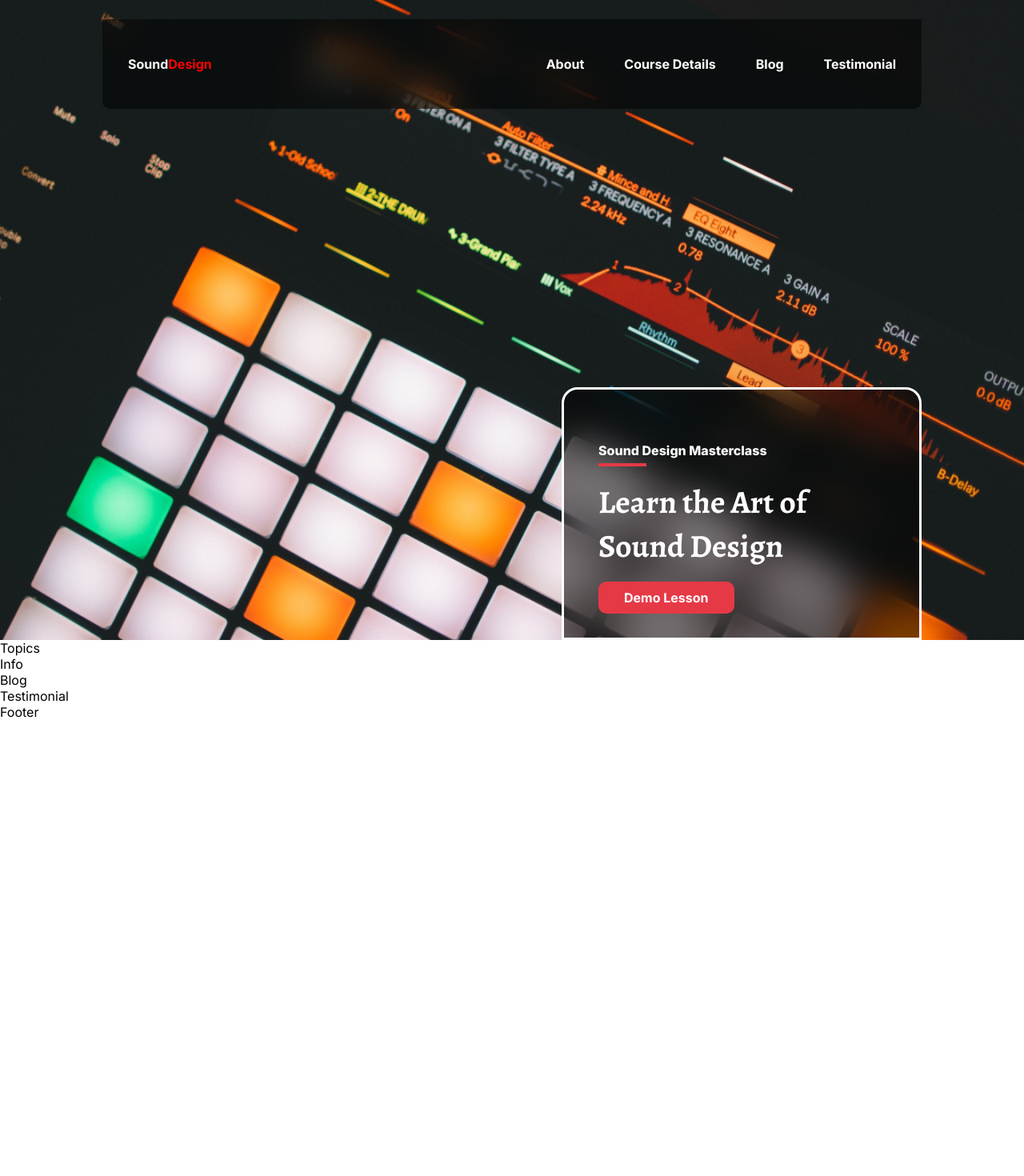
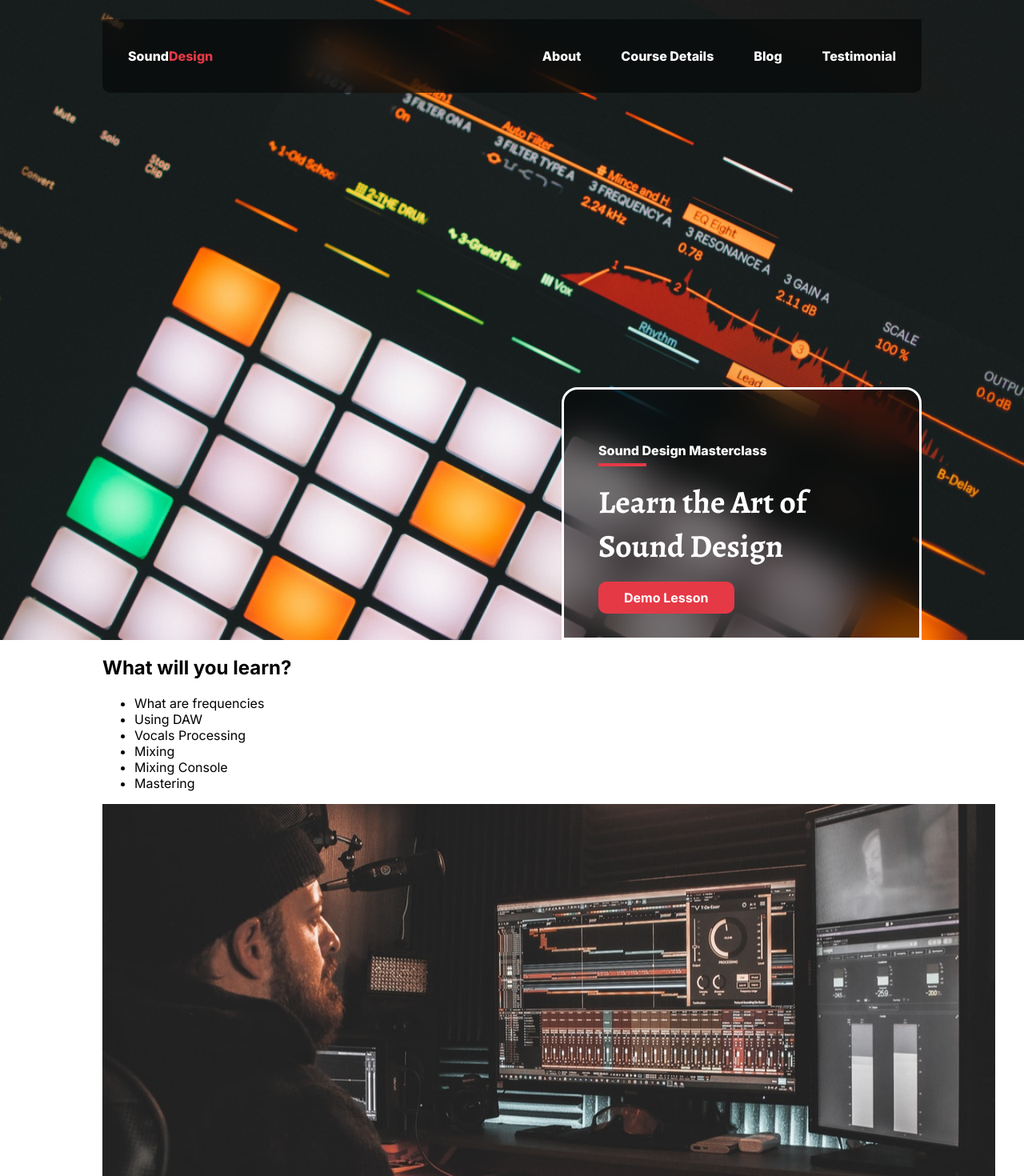
Before and after one commit to NCDinesh/Figma-React, a React (Vite) app: page / in a window 1280 px wide. Shown: the top 1470 px of the page at 80% size. Before the commit the page ends 900 px from the top, so only its background shows below. Built offline with nearby package versions, Linux system fonts and the light colour scheme.

Commit message:
Topics Ongoing

```diff
--- /dev/null
+++ b/src/assets/index.js
@@ -0,0 +1,18 @@
+import facebookicon from "./facebook.svg"
+import hero from "./hero.png"
+import instagram from "./instagram.svg"
+import post1 from "./post1.png"
+import post2 from "./post2.png"
+import post3 from "./post3.png"
+import post4 from "./post4.png"
+import post5 from "./post5.png"
+import post6 from "./post6.png"
+import post7 from "./post7.png"
+import post8 from "./post8.png"
+import student1 from "./student1.png"
+import student2 from "./student2.png"
+import student3 from "./student3.png"
+import twitter from "./twitter.svg"
+import bgelement1 from "./bgelement1.png"
+
+export {facebookicon, twitter,hero, instagram,post1,post2,post3,post4,post5,post6,post7,post8 , student1,student2,student3,bgelement1}
--- a/src/components/Navbar/Navbar.css
+++ b/src/components/Navbar/Navbar.css
@@ -13,7 +13,7 @@ nav{
   align-items: center;
   top: 24px;
   z-index: 300;
-  padding: 30px 32px;
+  padding: 20px 32px;
 
 }
 
@@ -21,15 +21,15 @@ nav ul {
   list-style: none;
   display: flex;
   gap:50px;
+  padding: 0;
 }
 
 nav a{
   color: white;
-  font-family:"Inter",sans-serif;
   font-size: 16px;
-  font-weight: bolder;
+  font-weight: 800;
 }
 
 nav .red{
-  color: red;
+  color: var(--red-color);
 }
--- a/src/components/Topics/Topics.css
+++ b/src/components/Topics/Topics.css
@@ -0,0 +1,5 @@
+/* .black{
+  background-color: black;
+  color: white;
+  padding: 0;
+} */
--- a/src/components/Topics/Topics.jsx
+++ b/src/components/Topics/Topics.jsx
@@ -1,8 +1,45 @@
-import React from "react";
+import React, { useState } from "react";
 import "./Topics.css";
+import {
+  post1,
+  post2,
+  post3,
+  post4,
+  post5,
+  post6,
+  post7,
+  post8,
+  bgelement1,
+} from "../../assets";
 
 const Topics = () => {
-  return <div>Topics</div>;
+  const [currentImage, setCurrentImage] = useState(post2);
+  return (
+    <section id="topics" className="black">
+      <div className="wrapper">
+        <h2> What will you learn?</h2>
+        <div className="content-container">
+          <ul>
+            <li onMouseEnter={() => setCurrentImage(post2)}>
+              What are frequencies
+            </li>
+            <li onMouseEnter={() => setCurrentImage(post1)}>Using DAW</li>
+            <li onMouseEnter={() => setCurrentImage(post3)}>
+              Vocals Processing
+            </li>
+            <li onMouseEnter={() => setCurrentImage(post4)}>Mixing </li>
+            <li onMouseEnter={() => setCurrentImage(post5)}>Mixing Console</li>
+            <li onMouseEnter={() => setCurrentImage(post6)}>Mastering</li>
+          </ul>
+
+          <div className="topic-image">
+            <img src={currentImage} alt="" />
+          </div>
+        </div>
+        <img src={bgelement1} className="bg-element-1" alt="" />
+      </div>
+    </section>
+  );
 };
 
 export default Topics;
```
Also changed, not shown: src/assets/bgelement1.png (added).
